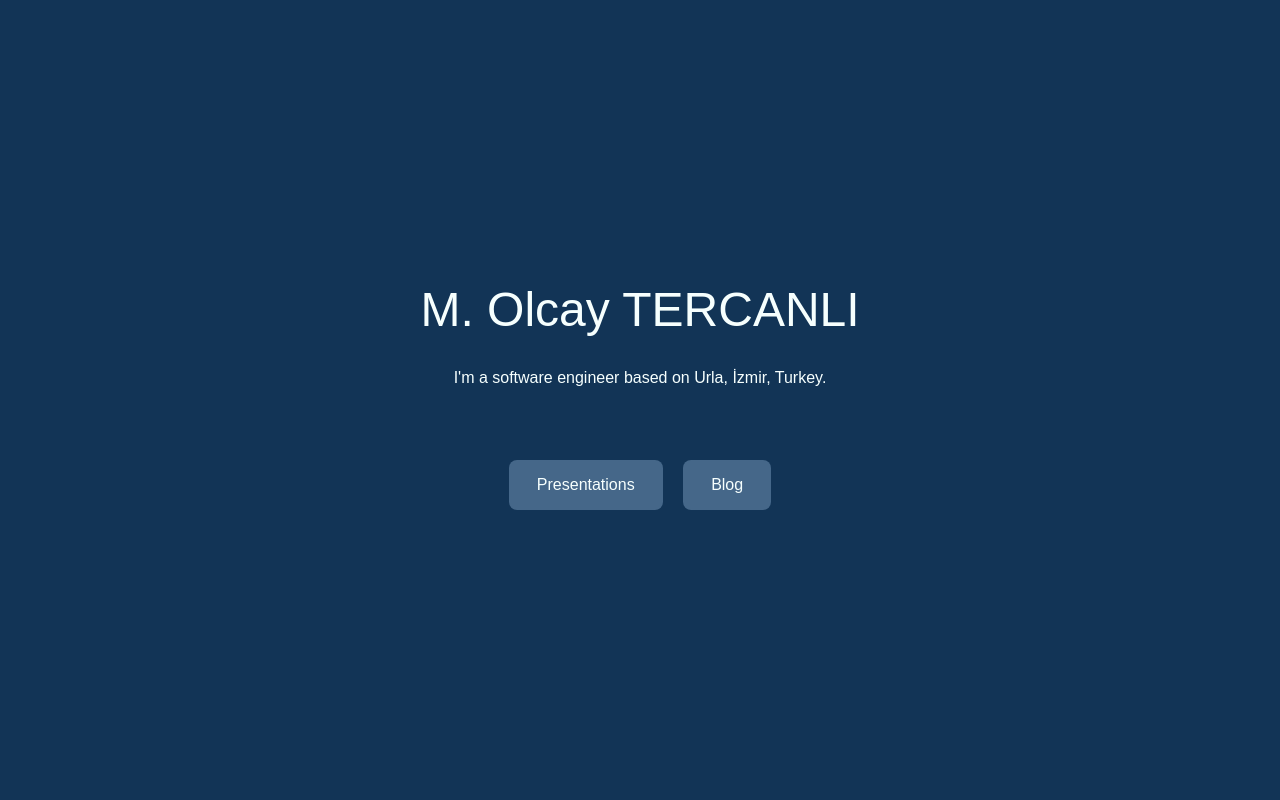
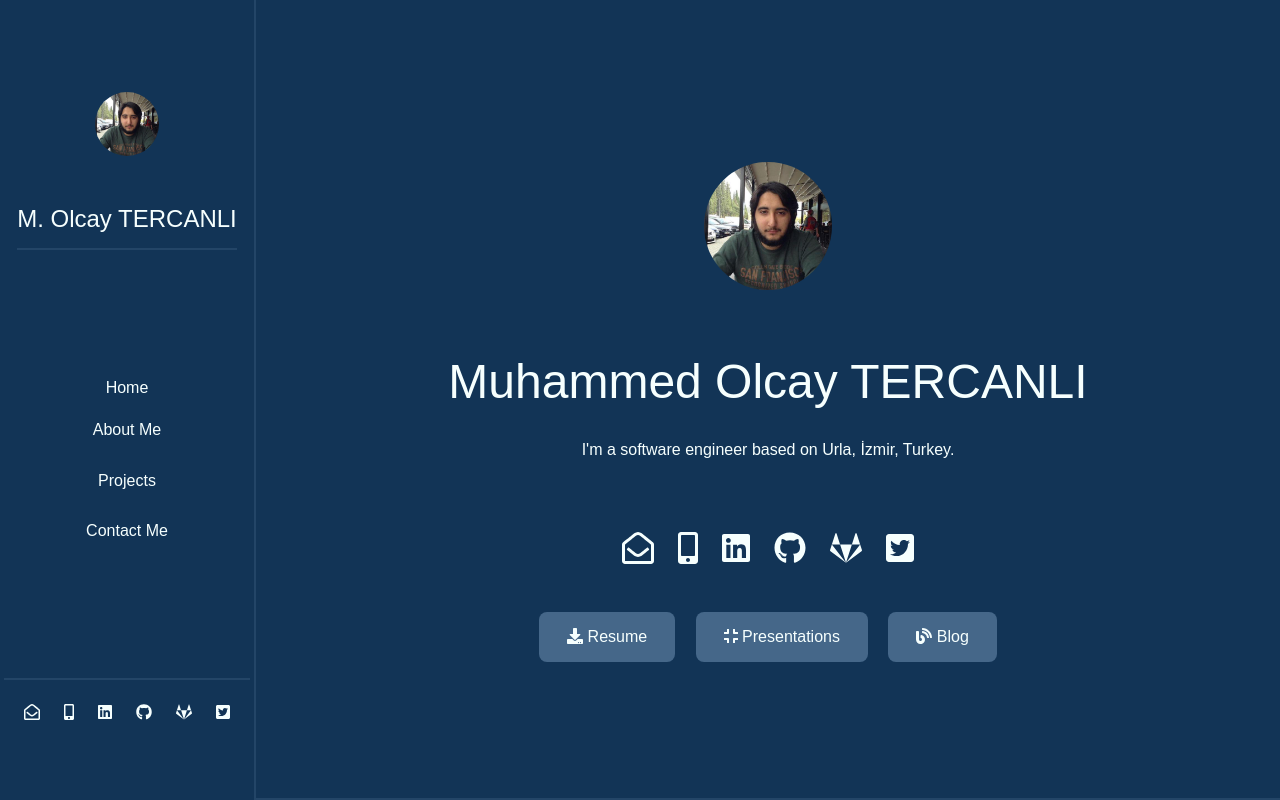
Before and after one commit to molcay/tercanli.com, a plain HTML site: page index.html in a window 1280 px wide. Shown: the top 800 px of the page. Drawn offline with nearby package versions, Linux system fonts and the light colour scheme.

Commit message:
Change design

```diff
--- a/index.html
+++ b/index.html
@@ -11,7 +11,18 @@
     a.bg-olcay {
       background-color: #456789;
     }
+
+    .b--olcay {
+      border-color: #234567;
+    }
+
+    #social-links > a {
+        text-decoration: none;
+        font-size: 2rem;
+        margin: 0rem .25rem;
+    }
   </style>
+  <script src="https://cdnjs.cloudflare.com/ajax/libs/font-awesome/5.13.1/js/all.min.js"></script>
   <!-- Global site tag (gtag.js) - Google Analytics -->
   <script async src="https://www.googletagmanager.com/gtag/js?id=G-33H13J4HW5"></script>
   <script>
@@ -24,24 +35,154 @@
 </head>
 
 <body>
-  <div class="bg-olcay washed-blue flex justify-center h-100 avenir">
+  <article class="avenir">
+    <div class="fl w-20 bg-olcay tc flex flex-horizontal fixed br bw1 b--olcay">
+      <div class="washed-blue h-100 w-100">
+        <article class="vh-100 flex flex-column justify-around items-center">
+          <div class="bb bw1 b--olcay">
+            <div class="pa4 tc">
+              <img src="assets/images/profile-picture.jpeg" alt="Muhammed Olcay TERCANLI" class="br-100 h3 w3 dib">
+            </div>
+            <h1 class="f3-l fw5">M. Olcay TERCANLI</h1>
+          </div>
+          <nav class="flex flex-column justify-center items-center">
+            <a href="#home" class="no-underline washed-blue hover-blue ma1 tc pa1"> Home </a>
+            <a href="#about" class="no-underline washed-blue hover-blue ma2 tc pa2"> About Me </a>
+            <a href="#projects" class="no-underline washed-blue hover-blue ma2 tc pa2"> Projects </a>
+            <a href="#contact" class="no-underline washed-blue hover-blue ma2 tc pa2"> Contact Me </a>
+          </nav>
+          <footer class="bt bw1 b--olcay">
+            <div id="social-links-footer" class="mt1 pa2 b--blue f-7">
+            </div>
+          </footer>
+        </article>
+      </div>
+    </div>
+    <div class="fr w-80 bg-olcay tc">
+      <div id="home" class="bg-olcay washed-blue flex justify-center h-100 bb bw1 b--olcay">
         <article class="vh-100 dt w-100">
           <div class="dtc v-mid tc ph3 ph4-l">
-        <h1 class="f1-l fw5">M. Olcay TERCANLI</h1>
+            <div class="pa4 tc">
+              <img src="assets/images/profile-picture.jpeg" alt="Muhammed Olcay TERCANLI" class="br-100 h4 w4 dib">
+            </div>
+            <h1 class="f1-l fw5">Muhammed Olcay TERCANLI</h1>
             <div class="fw2">I'm a software engineer based on Urla, İzmir, Turkey.</div>
-        <div class="mt4 pa4 b--blue">
+            <div id="social-links" class="mt4 pa4 b--blue">
+            </div>
+            <div class=" b--blue">
+              <a class="no-underline washed-blue bg-animate bg-olcay hover-bg-gray inline-flex items-center ma2 tc br3 pa3"
+                href="TERCANLI_MuhammedOlcay_Resume.pdf" title="Resume" target="_blank">
+                <span class="f5 ml1 mr1 pl2 pr2"><i class="fas fa-download"></i> Resume</span>
+              </a>
               <a class="no-underline washed-blue bg-animate bg-olcay hover-bg-gray inline-flex items-center ma2 tc br3 pa3"
                 href="https://presentations.tercanli.com" title="Presentations" target="_blank">
-            <span class="f5 ml1 mr1 pl2 pr2">Presentations</span>
+                <span class="f5 ml1 mr1 pl2 pr2"><i class="fas fa-compress"></i> Presentations</span>
               </a>
               <a class="no-underline washed-blue bg-animate bg-olcay hover-bg-gray inline-flex items-center ma2 tc br3 pa3"
                 href="https://blog.tercanli.com" title="Blog" target="_blank">
-            <span class="f5 ml1 mr1 pl2 pr2">Blog</span>
+                <span class="f5 ml1 mr1 pl2 pr2"><i class="fas fa-blog"></i> Blog</span>
               </a>
             </div>
           </div>
         </article>
       </div>
+      <div id="about" class="bg-olcay washed-blue flex justify-center h-100 bb bw1 b--olcay">
+        <article class="vh-100 dt w-100">
+          <div class="dtc v-mid tc ph3 ph4-l">
+            <h1 class="f2-l fw5">About Me</h1>
+          </div>
+        </article>
+      </div>
+      <div id="projects" class="bg-olcay washed-blue flex justify-center h-100 bb bw1 b--olcay">
+        <article class="vh-100 dt w-100">
+          <div class="dtc v-mid tc ph3 ph4-l">
+            <h1 class="f2-l fw5">Projects</h1>
+          </div>
+        </article>
+      </div>
+      <div id="contact" class="bg-olcay washed-blue flex justify-center h-100">
+        <article class="vh-100 dt w-100">
+          <div class="dtc v-mid tc ph3 ph4-l">
+            <h1 class="f2-l fw5">Contact</h1>
+            <div id="social-links-contact-me" class="mt4 pa4 b--blue">
+            </div>
+          </div>
+        </article>
+      </div>
+    </div>
+  </article>
+
+  <script>
+    class Social {
+      constructor(name, url, icon) {
+        this.name = name;
+        this.url = url;
+        this.icon = icon;
+      }
+
+      static fromJSON(data) {
+        return new Social(data.name, data.url, data.icon);
+      }
+
+      toTag() {
+        const a = document.createElement('a');
+        a.setAttribute('href', this.url);
+        a.setAttribute('title', this.name);
+        a.setAttribute('class', 'no-underline washed-blue hover-bg-gray inline-flex items-center ma1 tc br3 pa2');
+        a.setAttribute('target', '_blank');
+
+        const icon = document.createElement('i');
+        icon.setAttribute('class', this.icon);
+
+        a.appendChild(icon);
+
+        return a;
+      }
+    }
+
+    const data = {
+      socialLinks: [
+        {
+          name: 'email',
+          url: 'mailto:molcaytercanli@gmail.com',
+          icon: 'far fa-envelope-open',
+        },
+        {
+          name: 'phone',
+          url: 'tel:+905393405527',
+          icon: 'fas fa-mobile-alt',
+        },
+        {
+          name: 'LinkedIn',
+          url: 'https://www.linkedin.com/in/muhammed-olcay-tercanli',
+          icon: 'fab fa-linkedin',
+        },
+        {
+          name: 'GitHub',
+          url: 'https://github.com/molcay',
+          icon: 'fab fa-github',
+        },
+        {
+          name: 'GitLab',
+          url: 'https://gitlab.com/molcay',
+          icon: 'fab fa-gitlab',
+        },
+        {
+          name: 'Twitter',
+          url: 'https://twitter.com/molcay',
+          icon: 'fab fa-twitter-square',
+        },
+      ],
+    };
+
+    data.socialLinks
+    .map((social) => Social.fromJSON(social))
+    .forEach(social => {
+      document.getElementById('social-links').append(social.toTag());
+      document.getElementById('social-links-footer').append(social.toTag());
+      document.getElementById('social-links-contact-me').append(social.toTag());
+    });
+  </script>
 </body>
 
 </html>
```
Also changed, not shown: assets/images/profile-picture.jpeg (added). Lines whose indentation alone changed are shown as unchanged.
